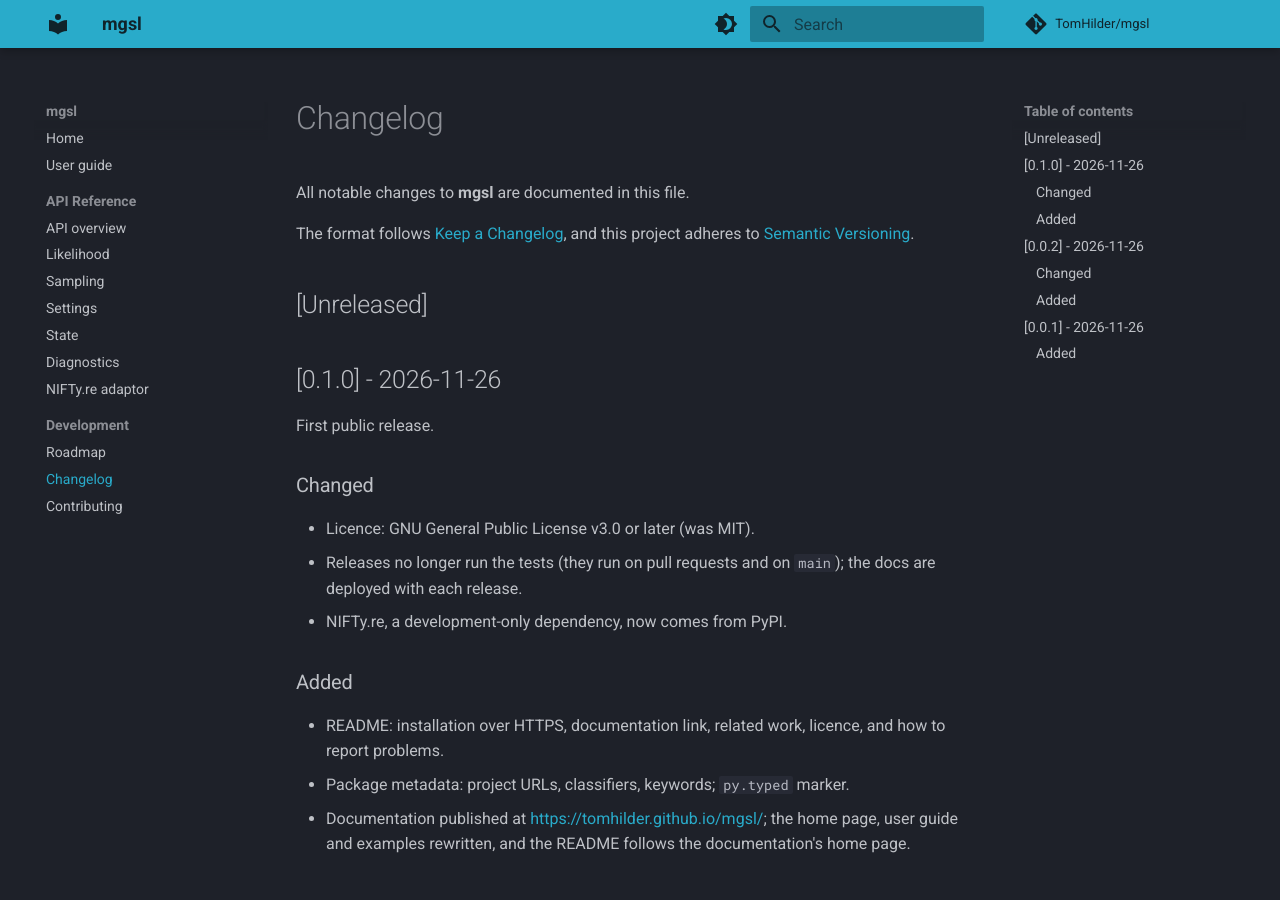
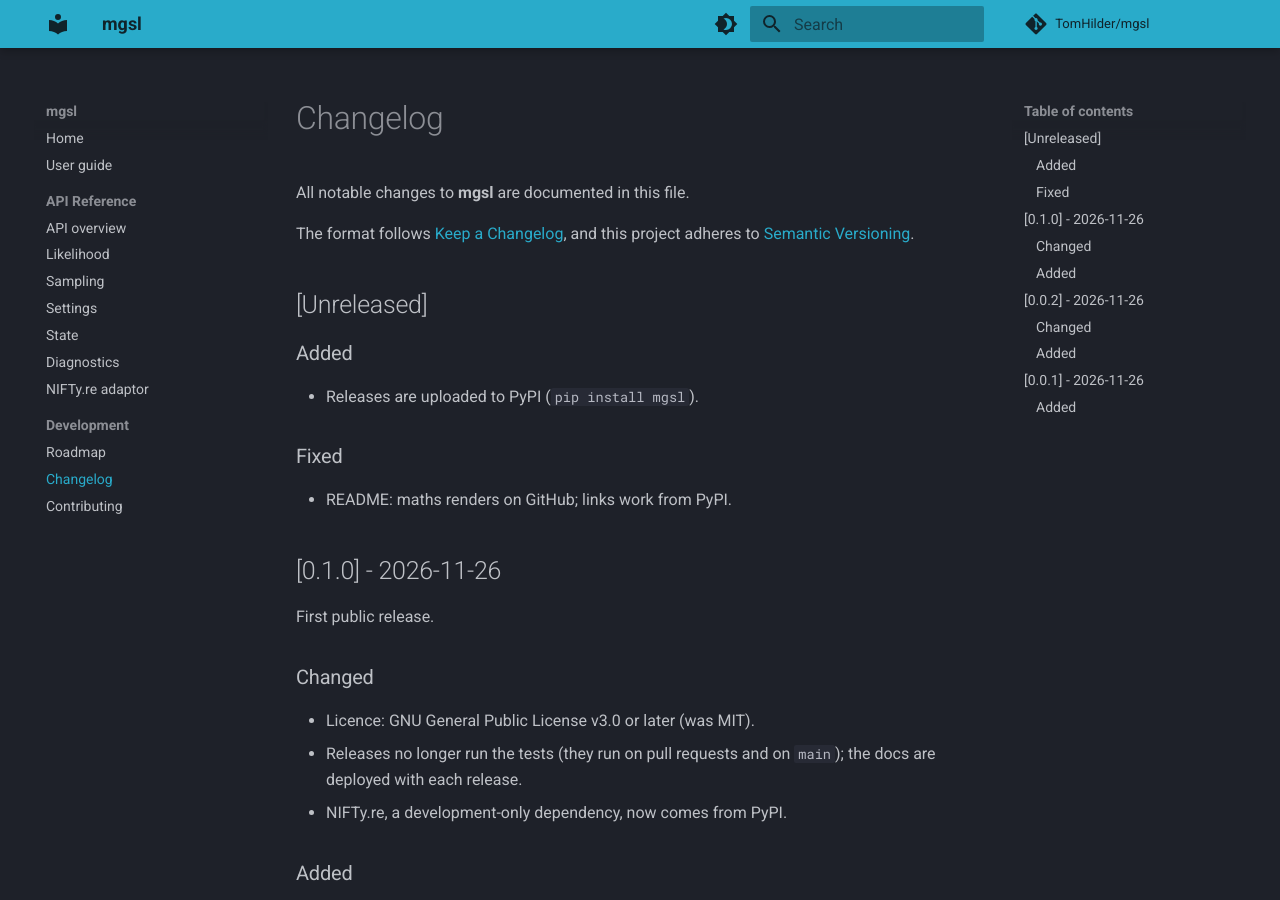
Before and after one commit to TomHilder/mgsl, an MkDocs documentation site: the page built from docs/changelog.md, in a window 1280 px wide and 900 px high. Built offline with MkDocs 1.6.1 and Material for MkDocs 9.7.7, drawn with Linux system fonts in a browser that asks for light colours; comment, search, counter and statistics services are not loaded.

Commit message:
Releases upload to PyPI (trusted publishing, pypi environment); pip install mgsl; absolute README links
Co-Authored-By: Claude Opus 5.5 <noreply@anthropic.com>

```diff
--- a/docs/changelog.md
+++ b/docs/changelog.md
@@ -5,6 +5,14 @@ All notable changes to **mgsl** are documented in this file.
 The format follows [Keep a Changelog](https://keepachangelog.com/en/1.0.0/), and this project adheres to [Semantic Versioning](https://semver.org/spec/v2.0.0.html).
 
 ## [Unreleased]
+
+### Added
+
+- Releases are uploaded to PyPI (`pip install mgsl`).
+
+### Fixed
+
+- README: maths renders on GitHub; links work from PyPI.
 
 ## [0.1.0] - 2026-11-26
 
```
Also changed, not shown: README.md (+10 -2 lines), docs/index.md (+8 -0 lines), 1 other file.
